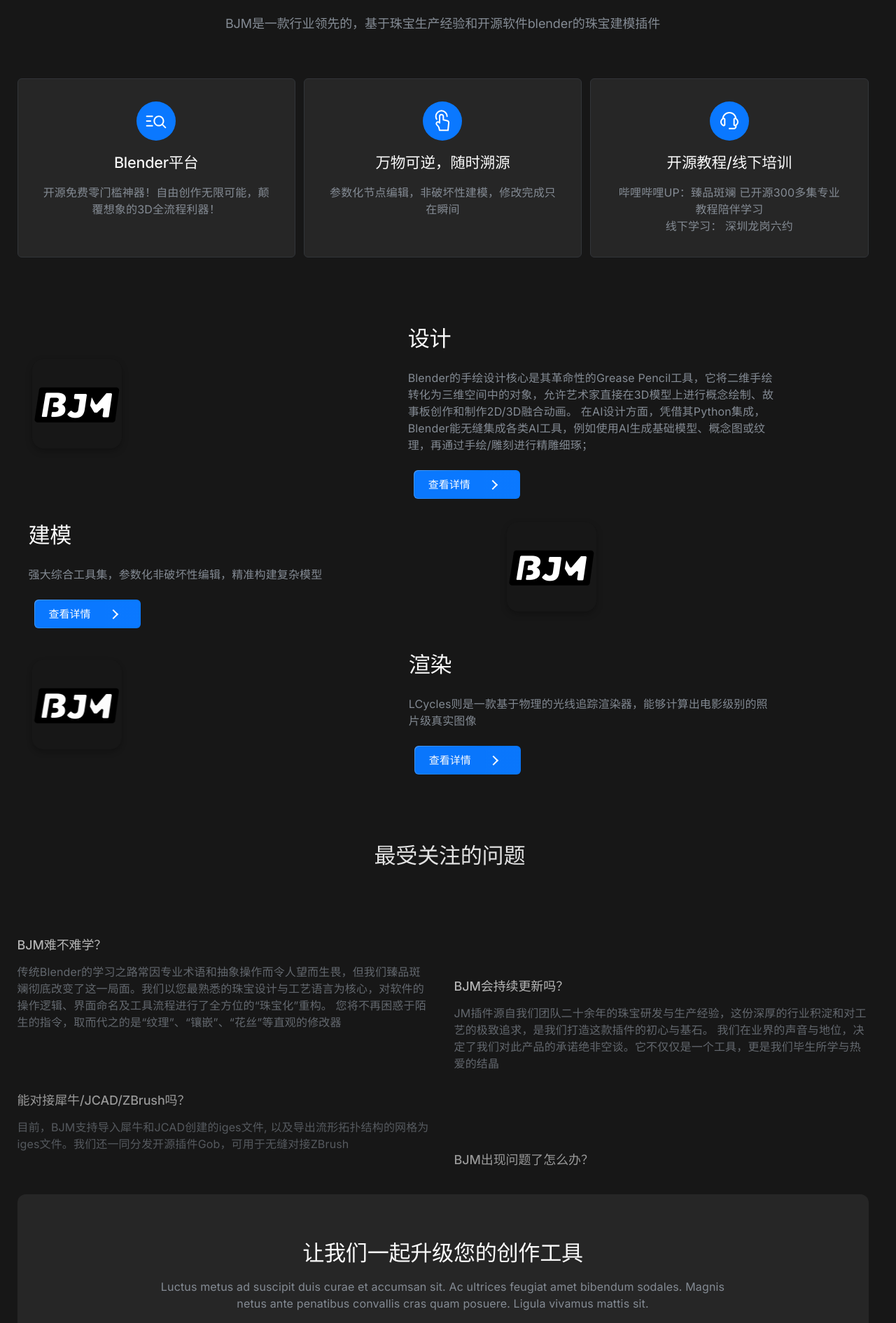
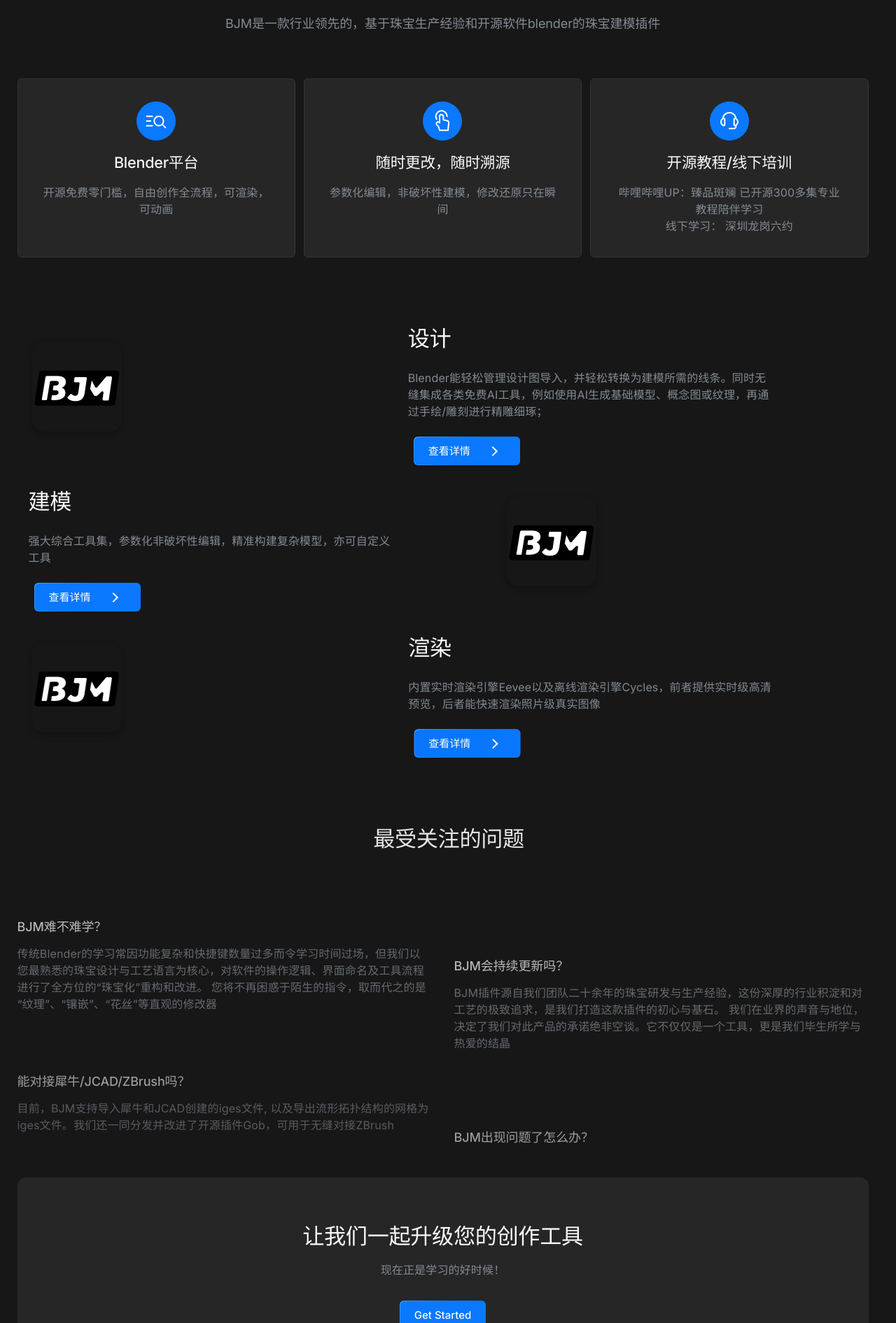
Before and after one commit to atticus-lv/BJM_Document, an MkDocs documentation site: the page built from docs/index.md, in a window 1280 px wide. Shown: the part 517-2408 px from the top of the page at 70% size. Built offline with MkDocs 1.6.1 and Material for MkDocs 9.7.7, drawn with Linux system fonts in a browser that asks for light colours.

Commit message:
update description

```diff
--- a/custom/overrides/partials/calltoaction.html
+++ b/custom/overrides/partials/calltoaction.html
@@ -2,7 +2,7 @@
     <div class="layer_inner center">
         <div class="cta padding-block-64">
             <h3 class="fs-headline-m fw-bold" style="margin-bottom: var(--size-16);">让我们一起升级您的创作工具</h3>
-            <p>Luctus metus ad suscipit duis curae et accumsan sit. Ac ultrices feugiat amet bibendum sodales. Magnis netus ante penatibus convallis cras quam posuere. Ligula vivamus mattis sit.
+            <p>现在正是学习的好时候！
             </p>
             <button class="button" style="margin-top: var(--size-32);"><a href="#">Get Started</a></button>
         </div>
--- a/custom/overrides/partials/components.html
+++ b/custom/overrides/partials/components.html
@@ -7,8 +7,7 @@
                 </div>
                 <div class="grid-text">
                     <h4 class="fs-headline-m fw-bold">设计</h4>
-                    <p class="padding-block-24">Blender的手绘设计核心是其革命性的Grease Pencil工具，它将二维手绘转化为三维空间中的对象，允许艺术家直接在3D模型上进行概念绘制、故事板创作和制作2D/3D融合动画。
-                        在AI设计方面，凭借其Python集成， Blender能无缝集成各类AI工具，例如使用AI生成基础模型、概念图或纹理，再通过手绘/雕刻进行精雕细琢；
+                    <p class="padding-block-24">Blender能轻松管理设计图导入，并轻松转换为建模所需的线条。同时无缝集成各类免费AI工具，例如使用AI生成基础模型、概念图或纹理，再通过手绘/雕刻进行精雕细琢；
                         </p>
                     <button class="button right"><a href="#">查看详情</a><span></span></button>
                 </div>
@@ -19,7 +18,7 @@
                 </div>
                 <div class="grid-text">
                     <h4 class="fs-headline-m fw-bold">建模</h4>
-                    <p class="padding-block-24">强大综合工具集，参数化非破坏性编辑，精准构建复杂模型
+                    <p class="padding-block-24">强大综合工具集，参数化非破坏性编辑，精准构建复杂模型，亦可自定义工具
                     </p>
                     <button class="button right"><a href="#">查看详情</a><span></span></button>
                 </div>
@@ -30,7 +29,7 @@
                 </div>
                 <div class="grid-text">
                     <h4 class="fs-headline-m fw-bold">渲染</h4>
-                    <p class="padding-block-24">LCycles则是一款基于物理的光线追踪渲染器，能够计算出电影级别的照片级真实图像
+                    <p class="padding-block-24">内置实时渲染引擎Eevee以及离线渲染引擎Cycles，前者提供实时级高清预览，后者能快速渲染照片级真实图像
                     </p>
                     <button class="button right"><a href="#">查看详情</a><span></span></button>
                 </div>
--- a/custom/overrides/partials/faq.html
+++ b/custom/overrides/partials/faq.html
@@ -6,21 +6,21 @@
         <div class="even-columns grid-2-3 center" style="margin-top: var(--size-64);">
             <div class="question" style="--tab-index: 1;">
                 <strong class="fs-text-xl fc-base-main fw-semibold">BJM难不难学？</strong>
-                <p>传统Blender的学习之路常因专业术语和抽象操作而令人望而生畏，但我们臻品斑斓彻底改变了这一局面。我们以您最熟悉的珠宝设计与工艺语言为核心，对软件的操作逻辑、界面命名及工具流程进行了全方位的“珠宝化”重构。
+                <p>传统Blender的学习常因功能复杂和快捷键数量过多而令学习时间过场，但我们以您最熟悉的珠宝设计与工艺语言为核心，对软件的操作逻辑、界面命名及工具流程进行了全方位的“珠宝化”重构和改进。
                     您将不再困惑于陌生的指令，取而代之的是“纹理”、“镶嵌”、“花丝”等直观的修改器</p>
             </div>
             <div class="question" style="--tab-index: 2;">
                 <strong class="fs-text-xl fc-base-main fw-semibold">能对接犀牛/JCAD/ZBrush吗？</strong>
-                <p>目前，BJM支持导入犀牛和JCAD创建的iges文件, 以及导出流形拓扑结构的网格为iges文件。我们还一同分发开源插件Gob，可用于无缝对接ZBrush</p>
+                <p>目前，BJM支持导入犀牛和JCAD创建的iges文件, 以及导出流形拓扑结构的网格为iges文件。我们还一同分发并改进了开源插件Gob，可用于无缝对接ZBrush</p>
             </div>
             <div class="question" style="--tab-index: 3;">
                 <strong class="fs-text-xl fc-base-main fw-semibold">BJM会持续更新吗？</strong>
-                <p>JM插件源自我们团队二十余年的珠宝研发与生产经验，这份深厚的行业积淀和对工艺的极致追求，是我们打造这款插件的初心与基石。
+                <p>BJM插件源自我们团队二十余年的珠宝研发与生产经验，这份深厚的行业积淀和对工艺的极致追求，是我们打造这款插件的初心与基石。
                     我们在业界的声音与地位，决定了我们对此产品的承诺绝非空谈。它不仅仅是一个工具，更是我们毕生所学与热爱的结晶</p>
             </div>
             <div class="question" style="--tab-index: 4;">
                 <strong class="fs-text-xl fc-base-main fw-semibold">BJM出现问题了怎么办？</strong>
-                <p>请优先查阅我们为您准备的详尽用户手册（知识库）和在用户群中搜索。手册是针对所有功能的官方权威说明。
+                <p>请优先查阅我们为您准备的详尽用户手册（本网站上方的功能查询）和在用户群中搜索。手册是针对所有功能的官方说明。
                     用户群则是一个巨大的知识宝库，您遇到的绝大多数常见问题，很可能早已有其他伙伴提出并得到了完善的解答通过搜索关键词即可快速自助解决，这是最快的方法</p>
             </div>
         </div>
--- a/custom/overrides/partials/features.html
+++ b/custom/overrides/partials/features.html
@@ -8,12 +8,12 @@
             <div class="lp-tab" style="--tab-index: 1;">
                 <span class="icon"><img src="./assets/images/Search_icon.svg"></span>
                 <h4 class="fs-headline-xs fw-semibold padding-block-16">Blender平台</h4>
-                <p>开源免费零门槛神器！自由创作无限可能，颠覆想象的3D全流程利器！</p>
+                <p>开源免费零门槛，自由创作全流程，可渲染，可动画</p>
             </div>
             <div class="lp-tab" style="--tab-index: 2;">
                 <span class="icon"><img src="./assets/images/FingerTap_icon.svg"></span>
-                <h4 class="fs-headline-xs fw-semibold padding-block-16">万物可逆，随时溯源</h4>
-                <p>参数化节点编辑，非破坏性建模，修改完成只在瞬间</p>
+                <h4 class="fs-headline-xs fw-semibold padding-block-16">随时更改，随时溯源</h4>
+                <p>参数化编辑，非破坏性建模，修改还原只在瞬间</p>
             </div>
             <div class="lp-tab" style="--tab-index: 3;">
                 <span class="icon"><img src="./assets/images/Headset_icon.svg"></span>
```
